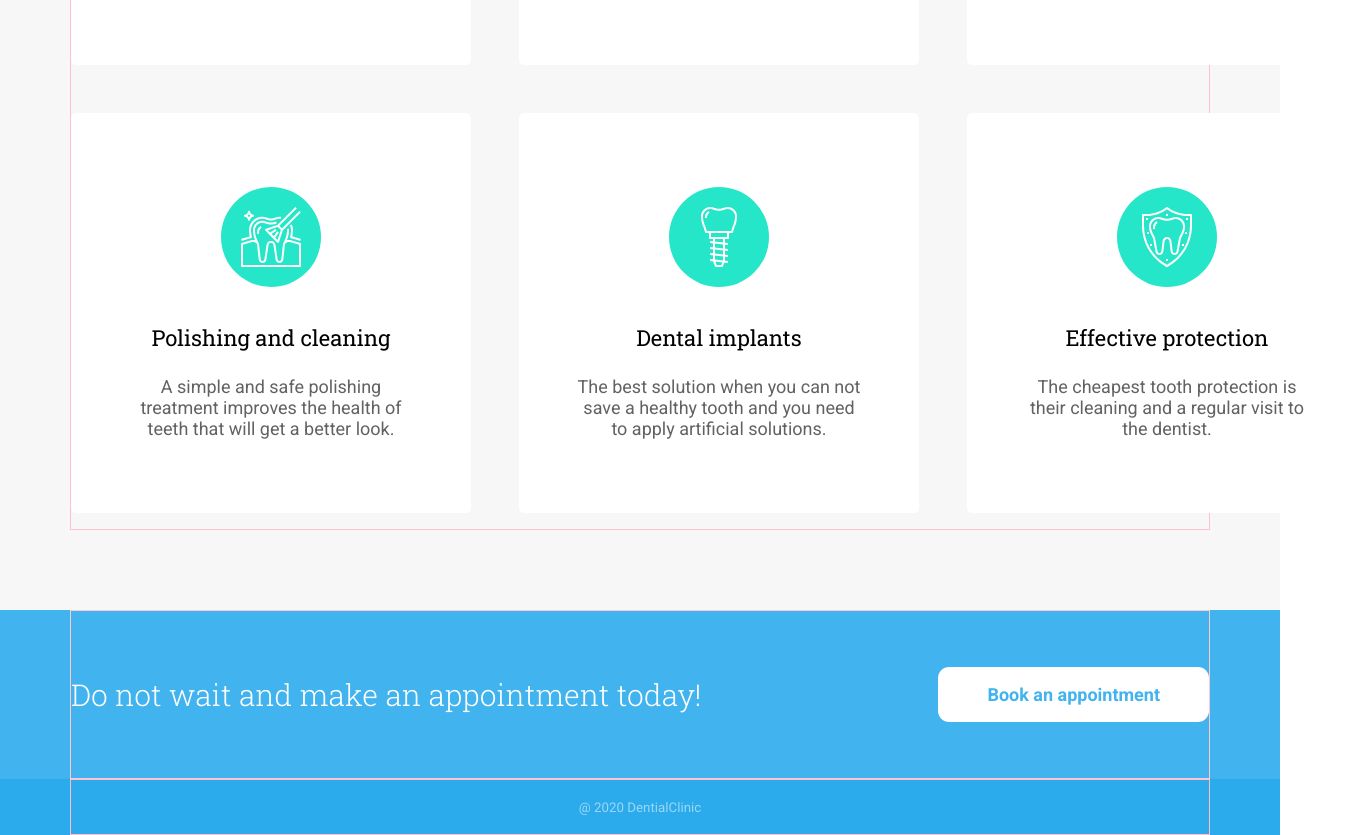
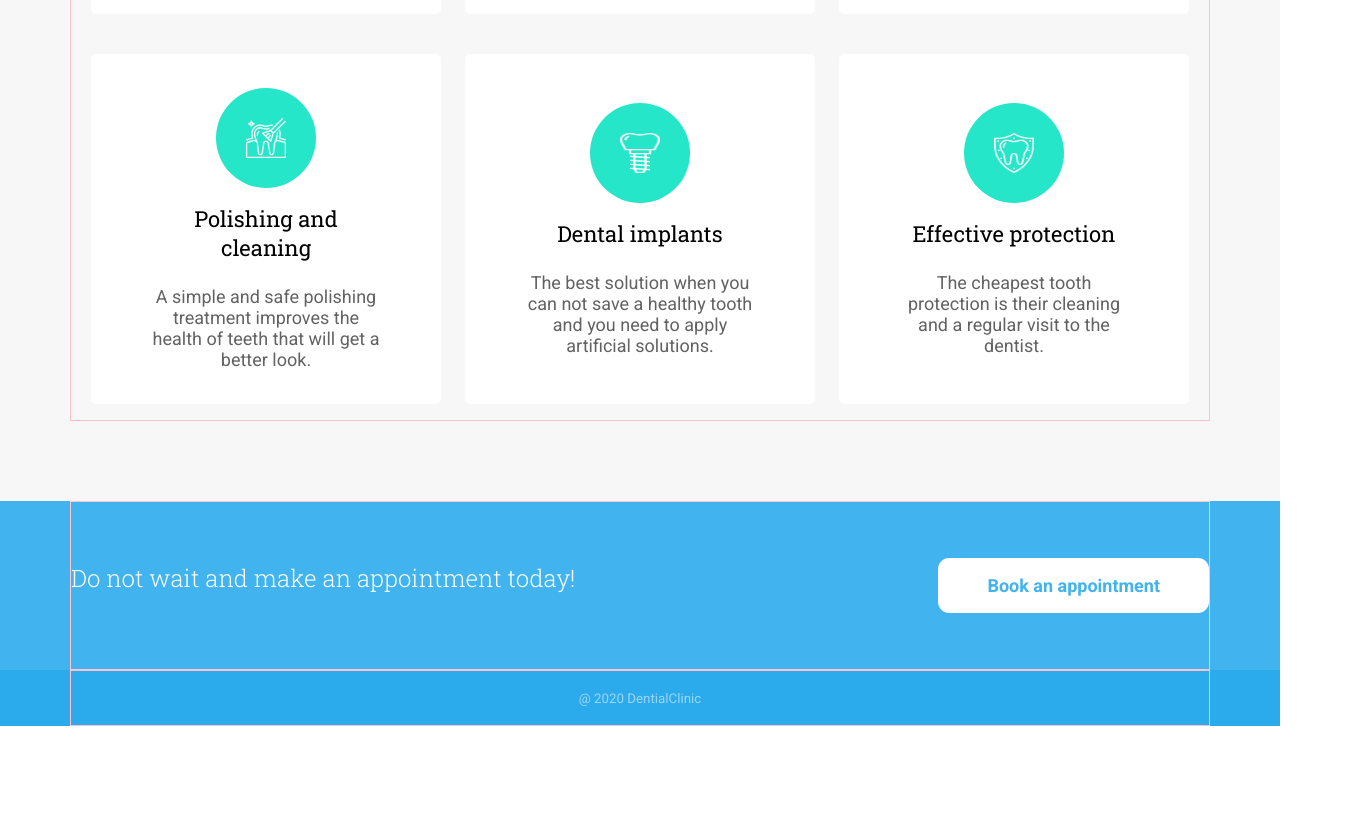
Before and after one commit to saraohman97/html-css-inlmn-1, a plain HTML site: page index.html in a window 1280 px wide. Shown: the part 1971-2806 px from the top of the page, 1367 px wide, since content can reach past the window. After the commit the page ends 2697 px from the top, so only its background shows below. Drawn offline with Linux system fonts and the light colour scheme.

Commit message:
media queries och ring runt cirkel

```diff
--- a/index.html
+++ b/index.html
@@ -112,7 +112,7 @@
     <section id="services">
       <div class="container">
 
-        <div class="content">
+        <!-- <div class="content"> -->
           <h2>Our services</h2>
           <img src="img/line-2.svg" class="line-2" alt="">
 
@@ -198,7 +198,7 @@
             </a>
           </div>
 
-        </div>
+        <!-- </div> -->
       </div>
     </section>
 
--- a/styles.css
+++ b/styles.css
@@ -44,9 +44,9 @@ html, body {
     color: var(--primary-color);
 }
 .btn-secondary:hover {
-    background-color: transparent;
-    border: 1px solid #ffffff;
-    color: var(--primary-color);
+    background-color: var(--primary-color);
+    border: 2px solid #ffffff;
+    color: #ffffff;
 }
 
 /* TOP NAV */
@@ -163,22 +163,23 @@ html, body {
 /* SERVICES */
 #services {
     background-color: #f7f7f7;
-    padding-top: 5rem;
-    padding-bottom: 5rem;
+    padding-top: 1rem;
+    padding-bottom: 1rem;
 }
 #services .container {
+    flex-direction: column;
     text-align: center;
+    justify-content: center;
 }
 #services .content h2 {
-    font-size: 40px;
+    font-size: 2rem;
     font-weight: normal;
 }
+/* .line-2 {
+    width: 20rem;
+} */
 #services #card-house {
-    display: grid;
-    grid-template-columns: 400px 400px 400px;
-    /* grid-template-columns: repeat(3, minmax(400px, 1fr)); */
-    gap: 3rem;
-    margin-top: 5rem;
+    margin-top: 1rem;
 }
 .card {
     background-color: #929292;
@@ -190,100 +191,58 @@ html, body {
     border-radius: 5px;
     background-color: white;
     color: black;
-    height: 400px;
-    width: 400px;
+    height: 250px;
+    width: 250px;
     cursor: pointer;
-    padding: 3.5rem;
-    transition: box-shadow 300ms ease-in-out;
-
-}
-.card-header {
-    display: flex;
-    justify-content: center;
-    align-items: center;
-
+    padding: 2.5rem;
+    margin-top: 1rem;
 }
 .logo {
-    width: 100px;
-    height: 100px;
+    width: 70px;
+    height: 70px;
     display: flex;
     justify-content: center;
     align-items: center;
     background-color: var(--secondary-color);
     border-radius: 50%;
-    /* transition: transform 100ms ease-out, background 200ms ease-out; */
-    /* transition: box-shadow 0.25s ease-out 0ms; */
+}
+.logo img {
+    width: 40px;
+    height: 40px;
 }
 .card-body h3 {
-    font-size: 22px;
+    font-size: 1em;
     font-weight: normal;
-    margin-bottom: 1.5rem;
+    margin: 1rem 0 .5rem 0;
 }
 .card-body p {
     font-family: 'Roboto', sans-serif;
-    font-size: 18px;
+    font-size: .8em;
     font-weight: normal;
     color: #626262;
 }
-/* .card:hover {
-    box-shadow: 2px 2px 1rem #3333339d, 0 0 3rem #333333a8;
-} */
-/* .card:focus .card-header .logo,
-.card:hover .card-header .logo {
-    background: var(--primary-color);
-    width: 110px;
-    height: 110px;
-    border: 10px solid #abc4d1;
-} */
 .card:hover {
-
     transition-delay: 0.3s;
-
     box-shadow: 0px 10px 30px #0000004f;
-
 }
-
 .card:hover .logo {
-
     background-color: var(--primary-color);
-
     transition-property: box-shadow;
-
     transition-duration: 0.3s;
-
     transition-timing-function: ease-out;
-
     box-shadow: 0 0 0 10px #2baaec33;
-
 }
-
-
-/* box hover circle shadow */
-/* @keyframes logoHover {
-    from {
-        box-shadow: 0 0 0 0px #2ba8ec33;
-    }
-
-    to {
-        box-shadow: 0 0 0 10px #2ba8ec33;
-    }
-}
-.card:focus .card-header .logo,
-.card:hover .card-header .logo {
-    background-color: #2BAAEC;
-    box-shadow: 0 0 0 10px #2ba8ec33;
-}
-.card:hover .card-header .logo {
-    animation: logoHover .5s forwards;
-} */
-/* box hover circle shadow */
-
 
 /* APPOINTMENT */
 #appointment {
     background-color: var(--primary-color);
     overflow: hidden;
     position: relative;
+}
+#appointment .container {
+    flex-direction: column;
+    justify-content: center;
+    text-align: center;
 }
 .overlay {
     position: absolute;
@@ -292,14 +251,11 @@ html, body {
     opacity: .1;
 }
 #appointment p {
-    font-size: 30px;
+    font-size: 1.5em;
     color: #ffffff;
     font-weight: lighter;
-    display: none;
+    padding-bottom: 1rem;
 }
-/* #appointment .btn-secondary {
-    align-items: center;
-} */
 
 /* FOOTER */
 #footer {
@@ -308,6 +264,7 @@ html, body {
 }
 #footer .container {
     display: flex;
+    flex-direction: column;
     justify-content: center;
     align-items: center;
 }
@@ -336,18 +293,13 @@ html, body {
     #showcase .content, #about-us .content {
         padding-bottom: 1rem;
     }
-    .top-nav .container, #footer .container {
-        padding: .2rem 0;
+    #services #card-house {
+        display: grid;
+        grid-template-columns: 250px 250px;
+        gap: 1.5rem;
+        margin-top: 5rem;
     }
-    .top-nav {
-        display: block;
-    }
-    #footer {
-        display: block;
-    }
-    #appointment .container{
-        justify-content: center;
-    }
+
 }
 
 @media (min-width: 992px) {
@@ -364,11 +316,24 @@ html, body {
     .placehold {
         display: block;
     }
-    #appointment p {
+    #appointment .container{
+        flex-direction: row;
+        justify-content: space-between;
+    }
+    .top-nav .container, #footer .container {
+        padding: .2rem 0;
+    }
+    .top-nav {
         display: block;
     }
-    #appointment .container{
-        justify-content: space-between;
+    #footer {
+        display: block;
+    }
+    #services #card-house {
+        display: grid;
+        grid-template-columns: 250px 250px 250px;
+        gap: 1.5rem;
+        margin-top: 5rem;
     }
 }
 
@@ -398,6 +363,72 @@ html, body {
     #footer .container {
         padding: 1.2rem 0;
     }
+
+    /* Services start */
+    #services {
+        background-color: #f7f7f7;
+        padding: 5rem 0;
+    }
+    #services .container {
+        text-align: center;
+    }
+    #services h2 {
+        font-size: 40px;
+        font-weight: normal;
+    }
+    #services #card-house {
+        display: grid;
+        grid-template-columns: 350px 350px 350px;
+        gap: 1.5rem;
+        margin-top: 5rem;
+    }
+    .card {
+        background-color: #929292;
+        display: flex;
+        flex-direction: column;
+        justify-content: center;
+        align-content: center;
+        text-decoration: none;
+        border-radius: 5px;
+        background-color: white;
+        color: black;
+        height: 350px;
+        width: 350px;
+        cursor: pointer;
+        padding: 3.5rem;
+    }
+    .logo {
+        width: 100px;
+        height: 100px;
+        display: flex;
+        justify-content: center;
+        align-items: center;
+        background-color: var(--secondary-color);
+        border-radius: 50%;
+    }
+    .card-body h3 {
+        font-size: 22px;
+        font-weight: normal;
+        margin-bottom: 1.5rem;
+    }
+    .card-body p {
+        font-family: 'Roboto', sans-serif;
+        font-size: 18px;
+        font-weight: normal;
+        color: #626262;
+    }
+    .card:hover {
+        transition-delay: 0.3s;
+        box-shadow: 0px 10px 30px #0000004f;
+    }
+    .card:hover .logo {
+        background-color: var(--primary-color);
+        transition-property: box-shadow;
+        transition-duration: 0.3s;
+        transition-timing-function: ease-out;
+        box-shadow: 0 0 0 10px #2baaec33;
+    }
+    /* Services end */
 }
 
 @media (min-width: 1400px) {
@@ -414,4 +445,35 @@ html, body {
     #about-us .placehold-2 {
         padding: 0 10rem 0 1rem;
     }
+
+    #services #card-house {
+        display: grid;
+        grid-template-columns: 400px 400px 400px;
+        gap: 1.5rem;
+        margin-top: 5rem;
+    }
+    .card {
+        background-color: #929292;
+        display: flex;
+        flex-direction: column;
+        justify-content: center;
+        align-content: center;
+        text-decoration: none;
+        border-radius: 5px;
+        background-color: white;
+        color: black;
+        height: 400px;
+        width: 400px;
+        cursor: pointer;
+        padding: 3.5rem;
+    }
+    .logo {
+        width: 100px;
+        height: 100px;
+        display: flex;
+        justify-content: center;
+        align-items: center;
+        background-color: var(--secondary-color);
+        border-radius: 50%;
+    }
 }
```
